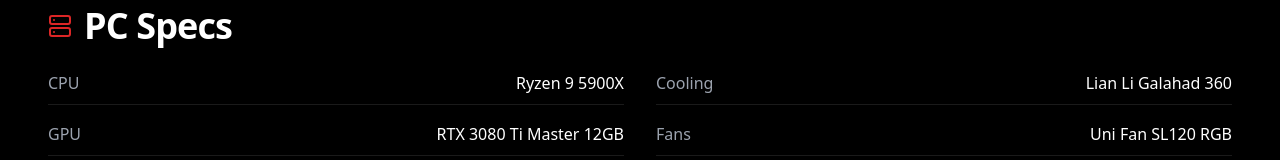
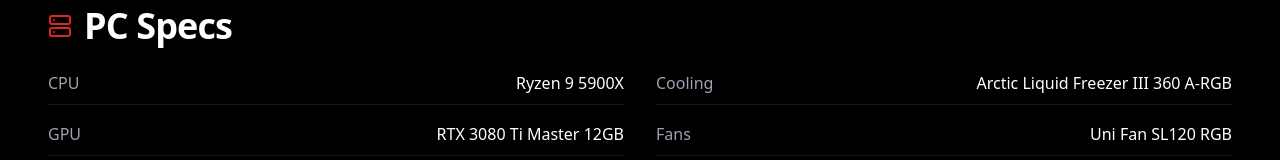
Before and after one commit to Mauxstn/krypton-website, a plain HTML site: page index.html in a window 1280 px wide. Shown: the part 1815-1975 px from the top of the page. Drawn offline with nearby package versions, Linux system fonts and the light colour scheme.

Commit message:
Update index.html

```diff
--- a/index.html
+++ b/index.html
@@ -130,7 +130,7 @@
 
           <div class="space-y-4" data-animate="" style="opacity:0;transform:translateY(20px);filter:blur(4px);transition:all .9s ease">
             <div class="flex justify-between border-b border-white/10 pb-2">
-              <span class="text-gray-400">Cooling</span><span>Lian Li Galahad 360</span>
+              <span class="text-gray-400">Cooling</span><span>Arctic Liquid Freezer III 360 A-RGB</span>
             </div>
             <div class="flex justify-between border-b border-white/10 pb-2">
               <span class="text-gray-400">Fans</span><span>Uni Fan SL120 RGB</span>
```
